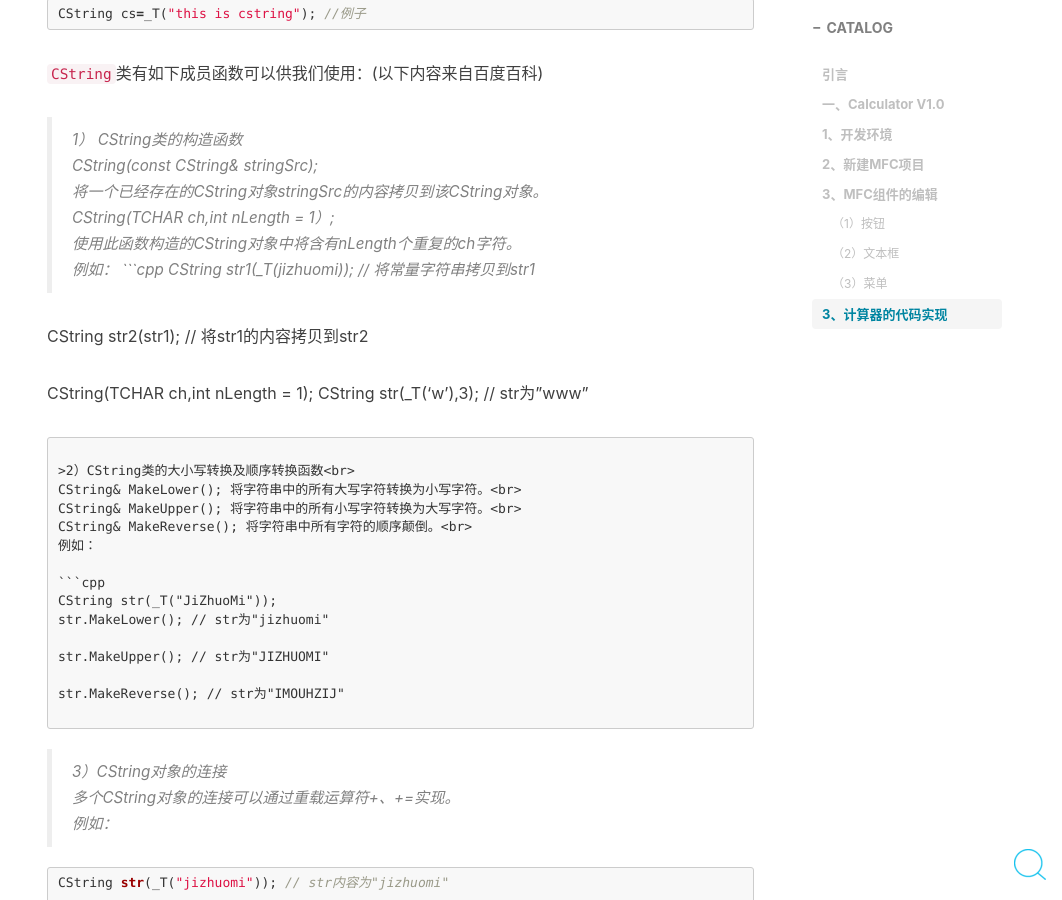
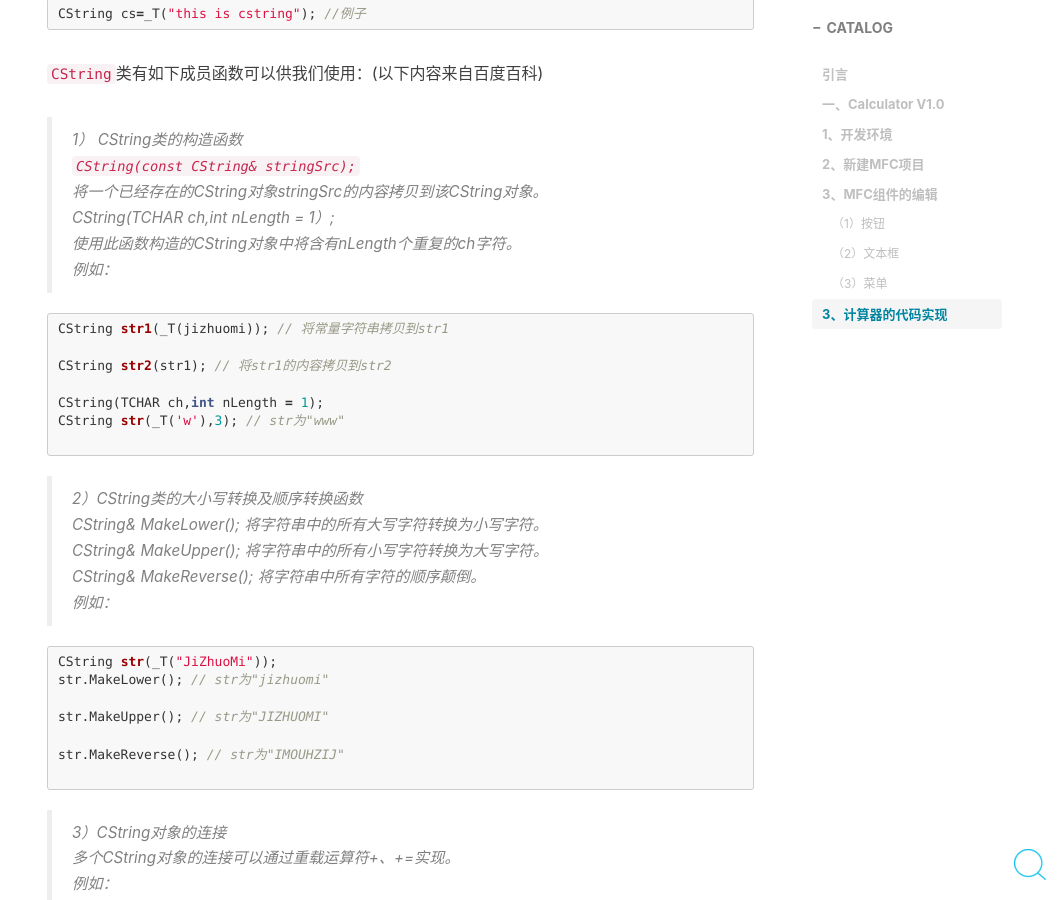
Before and after one commit to 437436999/437436999-coder.github.io, a Jekyll site: the page built from _posts/2019-09-06-Calculator.md, in a window 1280 px wide and 900 px high, scrolled down 11326 px. Shown: the whole window, without its empty margins (218-1280 px from the left). Built offline with Jekyll 4.4.1, drawn with Linux system fonts in a browser that asks for light colours; nearby versions of some CDN libraries; comment, search, counter and statistics services are not loaded.

````diff
--- a/_posts/2019-09-06-Calculator.md
+++ b/_posts/2019-09-06-Calculator.md
@@ -122,11 +122,12 @@ CString cs=_T("this is cstring"); //例子
 `CString`类有如下成员函数可以供我们使用：(以下内容来自百度百科)
 
 >1） CString类的构造函数<br>
-CString(const CString& stringSrc);<br>
+`CString(const CString& stringSrc);`<br>
 将一个已经存在的CString对象stringSrc的内容拷贝到该CString对象。<br>
 CString(TCHAR ch,int nLength = 1）;<br>
 使用此函数构造的CString对象中将含有nLength个重复的ch字符。<br>
 例如：
+
 ```cpp
 CString str1(_T(jizhuomi)); // 将常量字符串拷贝到str1
 
````
